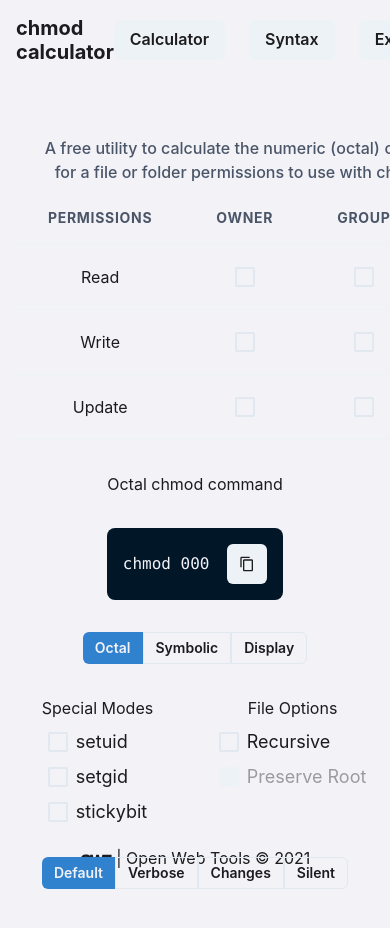
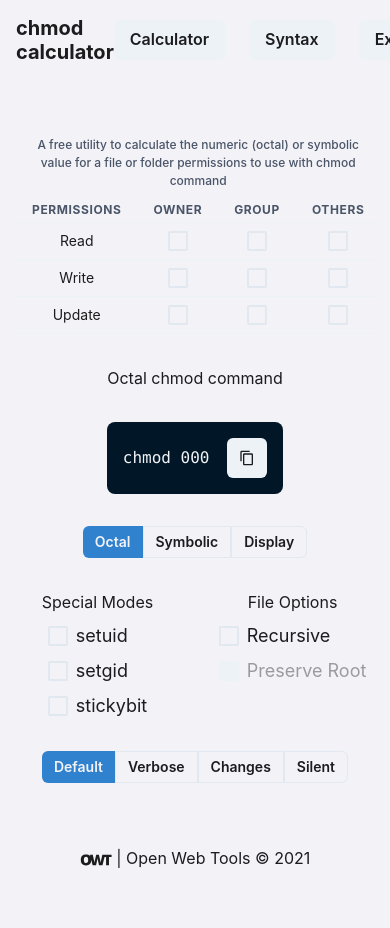
Before and after one commit to openwebtools/chmod.owtp, a Next.js app: page / in a window 390 px wide. Shown: the top 928 px of the page. After the commit the page ends 876 px from the top, so only its background shows below. Built offline with nearby package versions, Linux system fonts and the light colour scheme.

Commit message:
responsive updates

```diff
--- a/pages/index.tsx
+++ b/pages/index.tsx
@@ -1,6 +1,4 @@
 import {
-  Button,
-  ButtonGroup,
   Center,
   Checkbox,
   Table,
@@ -14,6 +12,7 @@ import {
   Text,
   SimpleGrid,
   CheckboxGroup,
+  useBreakpointValue,
 } from "@chakra-ui/react";
 import React, { useEffect } from "react";
 import Layout from "../components/Layout";
@@ -108,9 +107,12 @@ const IndexPage = () => {
     }
     updatePermission(newPerms);
   };
+
+  const tableVarient = useBreakpointValue({ base: "sm", md: "md", lg: "lg" });
+
   return (
     <Layout title="chmod calculator | Open Web Tools">
-      <Table variant="simple" size="lg">
+      <Table variant="simple" size={tableVarient}>
         <TableCaption placement="top">
           A free utility to calculate the numeric (octal) or symbolic value for
           a file or folder permissions to use with chmod command
--- a/pages/syntax.mdx
+++ b/pages/syntax.mdx
@@ -96,4 +96,3 @@ The restricted deletion flag or sticky bit is a single bit, whose interpretation
 </Flex>
   </Center>
 </Layout>
-;
```
